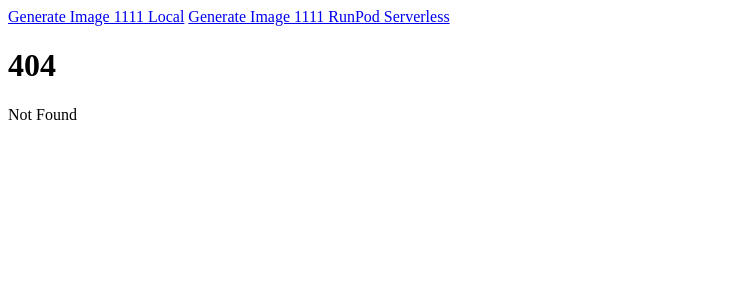
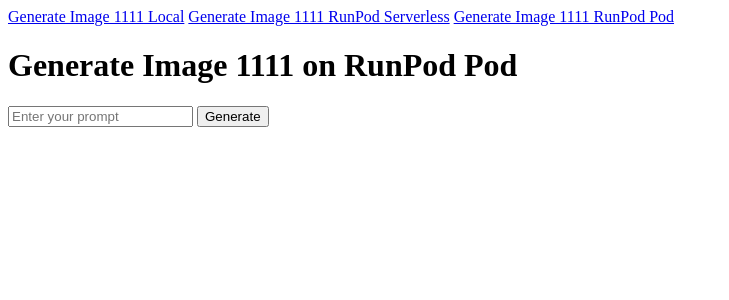
Before and after one commit to marius-jopen/limn-client, a SvelteKit app: page /generate-image-1111-runpod-pod in a window 1280 px wide. Before the commit this address had no page. Shown: the top 300 px of the page, without its empty margins (0-729 px from the left). Built offline with nearby package versions, Linux system fonts and the light colour scheme.

Commit message:
connecting to runpod pod works

```diff
--- a/src/routes/+layout.svelte
+++ b/src/routes/+layout.svelte
@@ -1,6 +1,7 @@
 <nav>
     <a href="/generate-image-1111-local">Generate Image 1111 Local</a>
     <a href="/generate-image-1111-runpod-serverless">Generate Image 1111 RunPod Serverless</a>
+    <a href="/generate-image-1111-runpod-pod">Generate Image 1111 RunPod Pod</a>
 </nav>
 
 <main>
--- /dev/null
+++ b/src/routes/generate-image-1111-runpod-pod/+page.svelte
@@ -0,0 +1,46 @@
+<script>
+    let generatedImageUrl = '';
+    let imageRequest = {
+        prompt: '',
+        steps: 20,
+        width: 1024,
+        height: 1024
+    };
+
+    async function generateImage() {
+        try {
+            const response = await fetch('http://localhost:4000/api/generate-image-1111-runpod-pod', {
+                method: 'POST',
+                headers: {
+                    'Content-Type': 'application/json'
+                },
+                body: JSON.stringify(imageRequest)
+            });
+
+            if (!response.ok) {
+                throw new Error(`Server error: ${response.statusText}`);
+            }
+
+            const data = await response.json();
+            generatedImageUrl = data.imageUrl;
+        } catch (error) {
+            console.error('Error generating image:', error);
+            alert('Failed to generate image. Please check the server logs for more details.');
+        }
+    }
+</script>
+
+<main>
+    <h1>Generate Image 1111 on RunPod Pod</h1>
+    <input
+        type="text"
+        bind:value={imageRequest.prompt}
+        placeholder="Enter your prompt"
+    />
+    <button on:click={generateImage}>Generate</button>
+
+    {#if generatedImageUrl}
+        <!-- svelte-ignore a11y-img-redundant-alt -->
+        <img src={`http://localhost:4000${generatedImageUrl}`} alt="Generated Image" />
+    {/if}
+</main>
```
